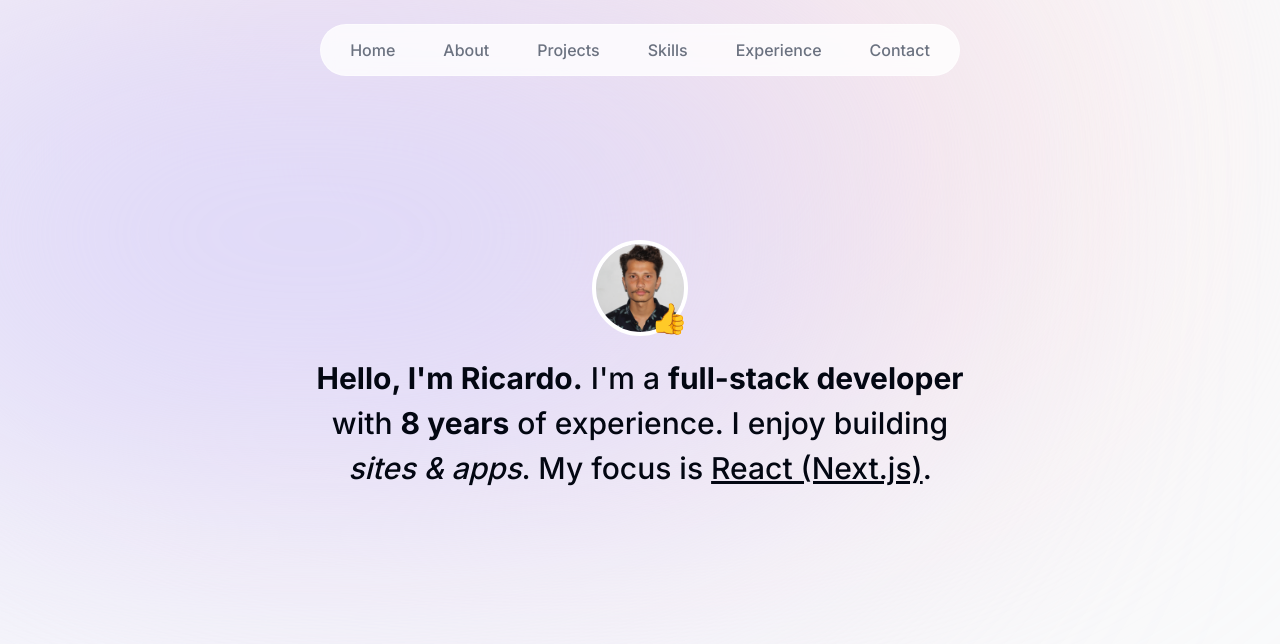
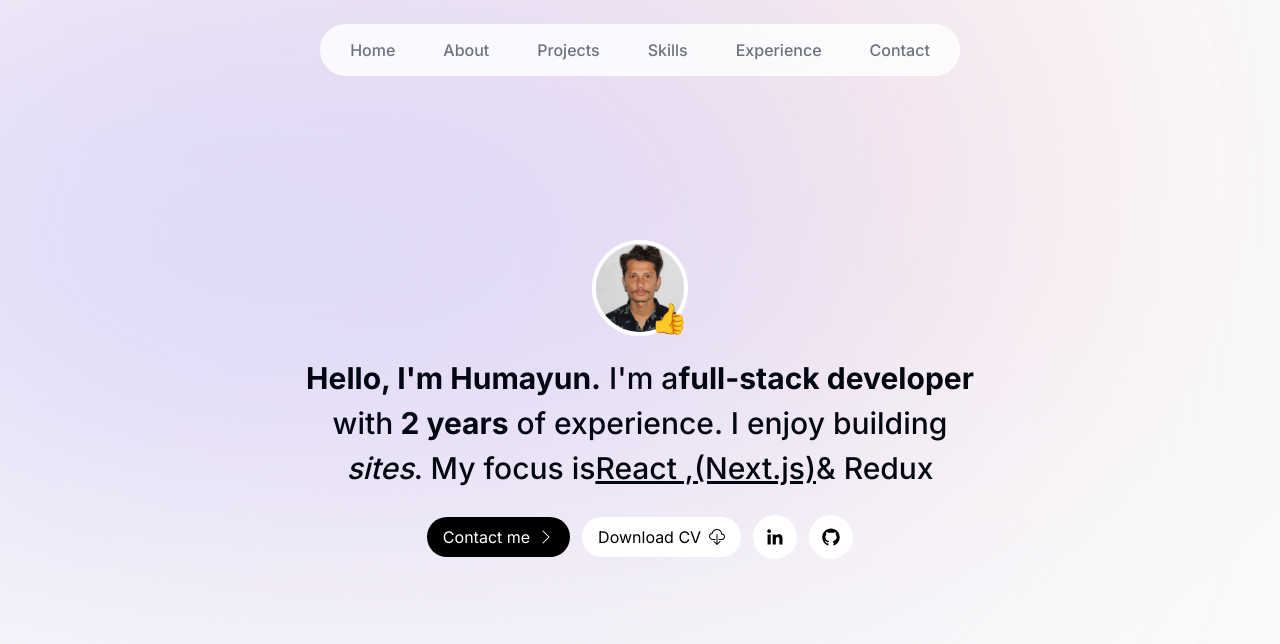
Before and after one commit to devhumayun/portfolio, a Next.js app: page / in a window 1280 px wide. Shown: the top 644 px of the page. Built offline with nearby package versions, Linux system fonts and the light colour scheme.

Commit message:
complete intro section

```diff
--- a/components/intro.tsx
+++ b/components/intro.tsx
@@ -3,6 +3,10 @@ import Image from "next/image";
 import author from "@/public/author.JPG";
 import { motion } from 'framer-motion'
 import React from "react";
+import { BsChevronRight, BsCloudDownload } from 'react-icons/bs';
+import { BiLogoLinkedin } from 'react-icons/bi';
+import { AiOutlineGithub } from 'react-icons/ai';
+import Link from "next/link";
 
 const Intro = () => {
   return (
@@ -39,16 +43,36 @@ const Intro = () => {
             </motion.span>
         </div>
       </div>
-      <motion.p className="text-2xl font-medium !leading-[1.5] mt-5 px-5 sm:text-3xl"
+      <motion.p className="text-2xl font-medium !leading-[1.5] mt-5 px-5 sm:text-3xl mb-6"
         initial={{opacity: 0, y:100}}
         animate={{opacity: 1, y: 0}}
       >
-        <span className="font-bold">Hello, I'm Ricardo.</span> I'm a{" "}
-        <span className="font-bold">full-stack developer</span> with{" "}
-        <span className="font-bold">8 years</span> of experience. I enjoy
-         building <span className="italic">sites & apps</span>. My focus is{" "}
-         <span className="underline">React (Next.js)</span>.
+        <span className="font-bold">Hello, I'm Humayun.</span> I'm a
+        <span className="font-bold">full-stack developer</span> with
+        <span className="font-bold"> 2 years</span> of experience. I enjoy
+         building <span className="italic">sites</span>. My focus is
+         <span className="underline">React ,(Next.js)</span>
+         & Redux
       </motion.p>
+
+      <motion.div className="flex flex-col sm:flex-row justify-center items-center gap-3"
+        initial={{y: 100, opacity: 0}}
+        animate={{y: 0, opacity: 1}}
+        transition={{
+          delay: .1
+        }}
+      >
+        <Link className="group bg-black flex text-white justify-center items-center px-4 py-2 rounded-full gap-2 hover:scale-105 hover:bg-white hover:text-black transition-all" href="#contact">  Contact me
+          <BsChevronRight className="opacity-.5 group-hover:translate-x-1 transition" />
+        </Link>
+        <a className="group bg-white flex text-black justify-center items-center px-4 py-2 rounded-full gap-2 hover:bg-black hover:text-white hover:scale-105 transition-all" href="/CV.pdf" download={true}>  Download CV
+         <BsCloudDownload className="group-hover:translate-y-1 transition"/>
+        </a>
+        <div className="flex gap-3">
+        <a className="bg-white flex text-black text-xl justify-center items-center p-3 rounded-full gap-2 hover:scale-105 hover:bg-black hover:text-white transition-all" href="https://www.linkedin.com/in/humayun94/"><BiLogoLinkedin /></a>
+        <a className="bg-white flex text-black text-xl justify-center items-center p-3 rounded-full gap-2 hover:scale-105 hover:bg-black hover:text-white transition-all" href="https://github.com/devhumayun"><AiOutlineGithub /></a>
+        </div>
+      </motion.div>
     </section>
   );
 };
```
Also changed, not shown: 2 other files (tests, documents, lock files or other folders).
